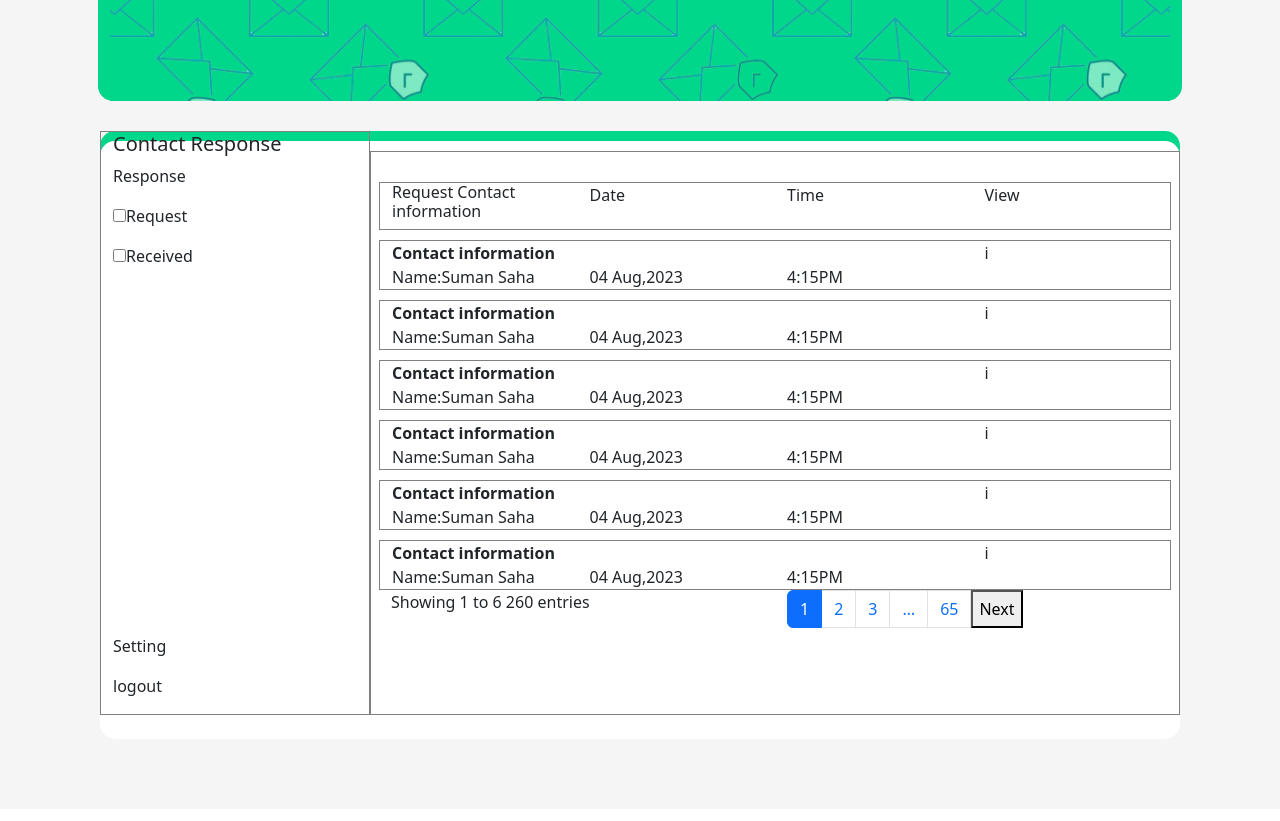
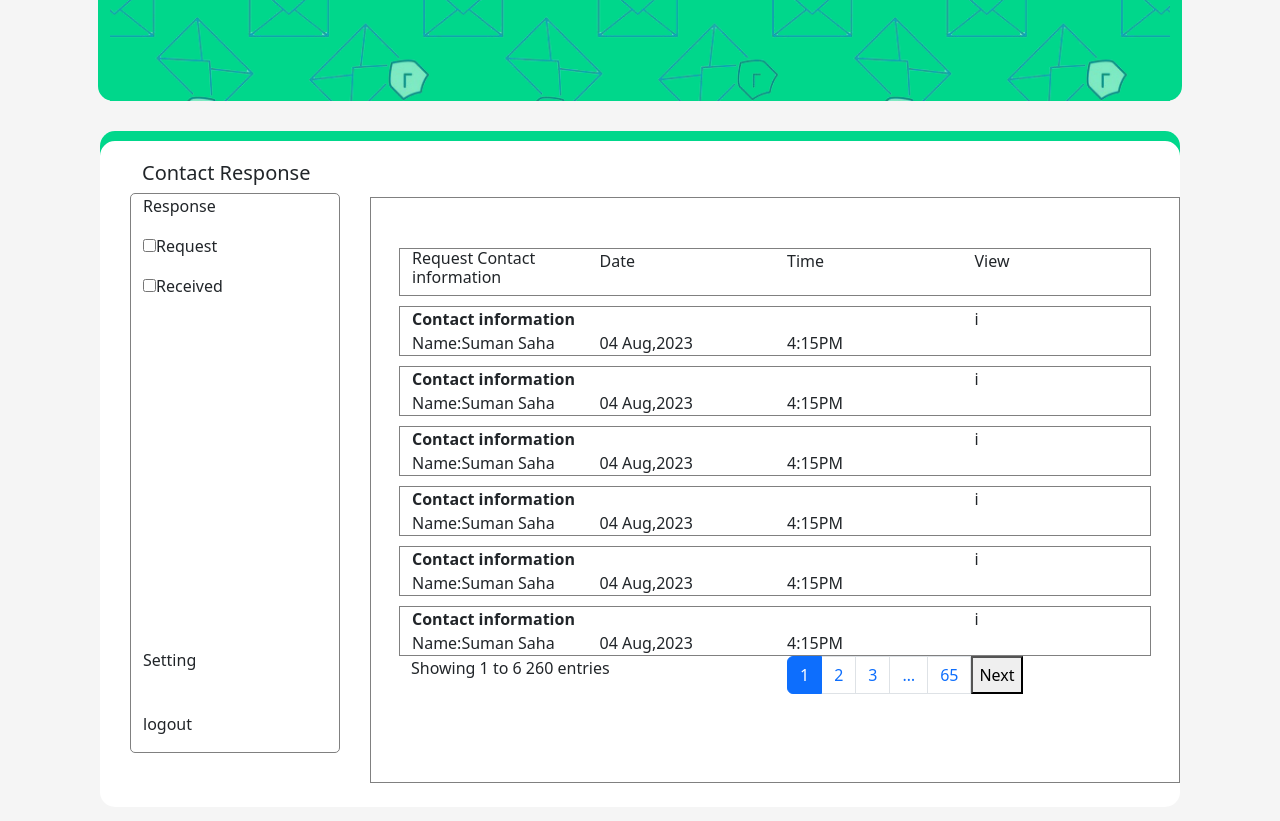
Before and after one commit to aditi29082003/Easyform, a React (Create React App) app: page / in a window 1280 px wide. Shown: the part 10540-11361 px from the top of the page. Built offline with nearby package versions, Linux system fonts and the light colour scheme.

Commit message:
add commit

```diff
--- a/src/components/ContactResponselist/ContactResponseList.css
+++ b/src/components/ContactResponselist/ContactResponseList.css
@@ -6,3 +6,7 @@
 .setting{
     margin-top: 350px;
 }
+.responseContact{
+  padding: 30px;
+
+}
--- a/src/components/ContactResponselist/ContactResponseList.js
+++ b/src/components/ContactResponselist/ContactResponseList.js
@@ -31,21 +31,21 @@ function ContactResponseList() {
             <Image src={envelope} alt="./" className="envelop" />
           </Col>
         </Row>
-        <Row className="contact3">
-          {/* <h5>Contact Response</h5> */}
+        <Row  className="contact3">
           <Col md={3}>
-            <Row style={{ border: "1px solid grey" }}>
+            <Row className='responseContact'>
               <h5>Contact Response</h5>
-              <p>Response</p>
+              <div className ="colresponse" style={{ border: "1px solid grey",borderRadius:"5px" }}>
+              <p >Response</p>
               <p><input type="checkbox"></input>Request</p>
               <p><input type="checkbox"></input>Received</p>
               <p className='setting'>Setting</p>
               <br/><p>logout</p>
-
+              </div>
             </Row>
           </Col>
-          <Col x-sm={11} style={{ border: "1px solid grey", marginTop: "20px", padding: "20px" }}>
-            <Row style={{ border: "1px solid grey", marginTop: "10px" }}>
+          <Col   x-sm={11} style={{ border: "1px solid grey", marginTop: "66px", padding: "40px" }}>
+            <Row style={{ border: "1px solid grey", marginTop: "10px"}}>
               <Col><h6>Request Contact information</h6></Col>
               <Col>Date</Col>
               <Col>Time</Col>
```
